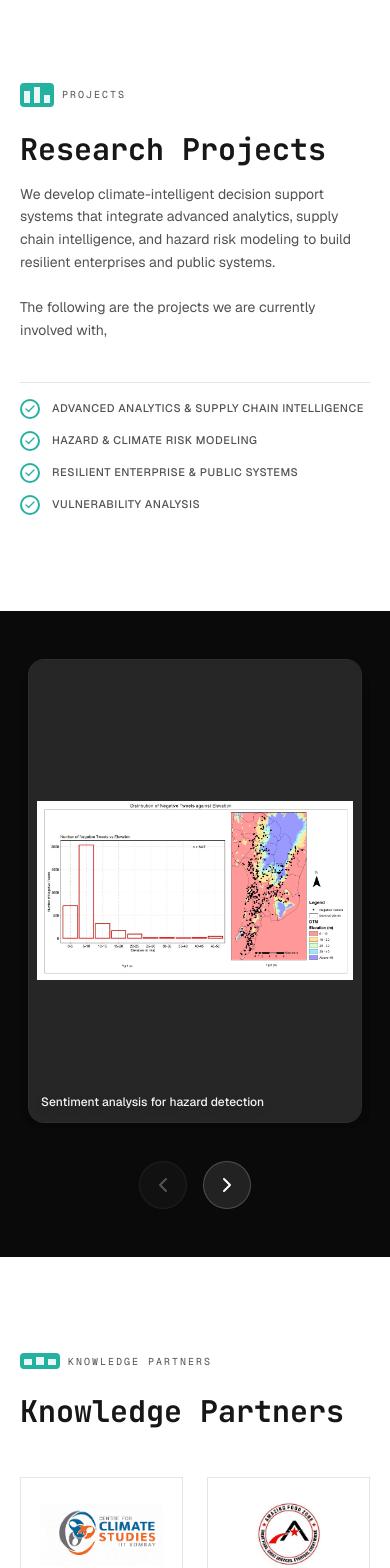
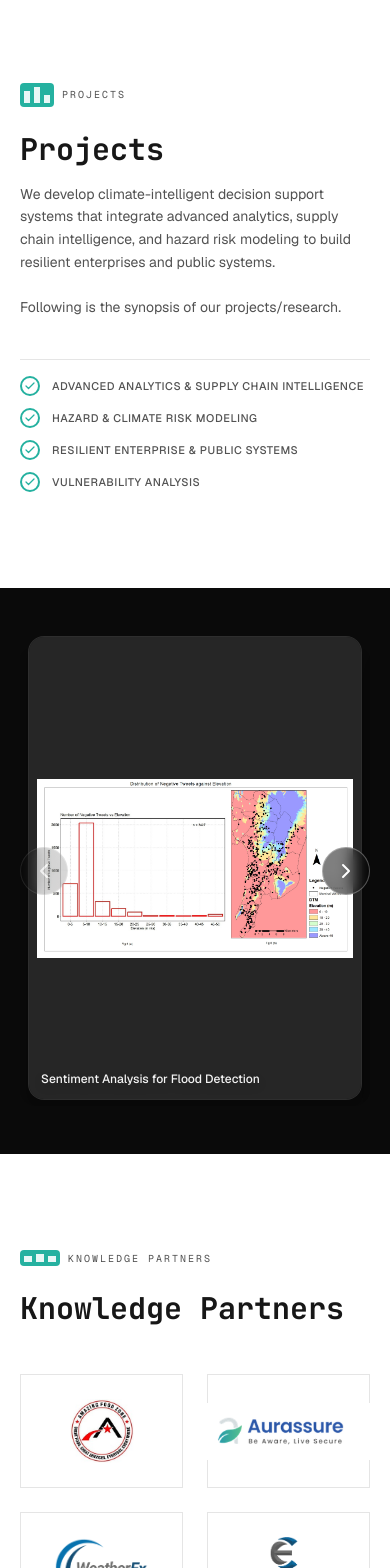
Before and after one commit to muhammedrashidx/avlokananalytics, a Next.js app: page / in a window 390 px wide. Shown: the part 3020-4588 px from the top of the page. Built offline with nearby package versions, Linux system fonts and the light colour scheme.

Commit message:
updated project section

```diff
--- a/next.config.ts
+++ b/next.config.ts
@@ -2,7 +2,7 @@ import type { NextConfig } from "next";
 
 const nextConfig: NextConfig = {
   /* config options here */
-  reactCompiler: true,
+  reactCompiler: false,
 };
 
 export default nextConfig;
--- a/src/app/not-found.tsx
+++ b/src/app/not-found.tsx
@@ -1,12 +1,14 @@
+import Link from "next/link";
+
 export default function NotFound() {
   return (
     <div className="flex min-h-screen items-center justify-center bg-muted">
       <div className="text-center">
         <h1 className="mb-4 text-4xl font-bold">404</h1>
         <p className="mb-4 text-xl text-muted-foreground">Oops! Page not found</p>
-        <a href="/" className="text-primary underline hover:text-primary/90">
+        <Link href="/" className="text-primary underline hover:text-primary/90">
           Return to Home
-        </a>
+        </Link>
       </div>
     </div>
   );
--- a/src/components/InfrastructureSection.tsx
+++ b/src/components/InfrastructureSection.tsx
@@ -18,36 +18,39 @@ const features = [
 
 const products = [
   {
-    title: "Sentiment analysis for hazard detection",
+    title: "Sentiment Analysis for Flood Detection",
     description:
-      "",
+      "We have developed NLP algorithms that can detect flooding locations through twitter feeds.",
     image: spatial_sentimentImg,
   },
   {
-    title: "Flood mapping using satellite data",
+    title: "Flood mapping and modelling",
     description:
-      "",
+      "We can develop high quality flood maps using HEC-RAS software and Satellite data.",
     image: SARImg,
   },
   {
     title: "Land use change detection",
     description:
-      "",
+      "We develop high-quality land use maps and detect the change in land cover arising from various infrastructure projects.",
     image: LanduseImg,
   },
   {
     title: "Risk and vulnerability mapping",
-    description: "",
+    description:
+      "We specialize in the assessment of risk from natural hazards and climatic extremities, particularly on urban infrastructure.",
     image: vulnerabilityImg,
   },
   {
-    title: "Network analysis for supply chain and transportation",
-    description: "",
+    title: "Network Analysis for supply chain and transportation.",
+    description:
+      "We are involved in developing techniques to measure the disruption in transportation and supply chain networks from hazards, and work towards resilience planning solutions.",
     image: networkanalysisImg,
   },
   {
     title: "Food emotion & customer feedback analytics",
-    description: "",
+    description:
+      "We enhance existing dashboards and ERP systems by integrating customer sentiment, climate, and feedback data to enable faster, more informed decision making.",
     image: foodsentimentImg,
   }
 
@@ -109,7 +112,7 @@ const InfrastructureSection = () => {
                 viewport={{ once: true }}
                 className="font-jetbrains-mono text-3xl md:text-4xl font-bold text-neutral-900 mb-4"
               >
-                Research Projects
+                Projects
               </motion.h2>
               <motion.p
                 initial={{ opacity: 0, y: 20 }}
@@ -117,7 +120,10 @@ const InfrastructureSection = () => {
                 viewport={{ once: true }}
                 className="text-sm text-neutral-600 max-w-xl leading-relaxed"
               >
-                We develop climate-intelligent decision support systems that integrate advanced analytics, supply chain intelligence, and hazard risk modeling to build resilient enterprises and public systems.<br/> <br/>The following are the projects we are currently involved with,
+                We develop climate-intelligent decision support systems that integrate advanced analytics, supply chain intelligence, and hazard risk modeling to build resilient enterprises and public systems.
+                <br />
+                <br />
+                Following is the synopsis of our projects/research.
               </motion.p>
             </div>
 
@@ -149,9 +155,9 @@ const InfrastructureSection = () => {
       {/* Bottom part: modern image gallery with gaps and hover popup */}
       <div className="bg-neutral-950 relative py-12 md:py-16">
         <div className="max-w-7xl mx-auto section-px">
-          <div className="overflow-hidden min-h-[55vh] md:min-h-0 rounded-2xl">
+          <div className="relative overflow-hidden min-h-[55vh] md:min-h-0 rounded-2xl">
             <motion.div
-              className="flex flex-nowrap h-full"
+              className="flex flex-nowrap h-full relative z-0"
               style={{ width: `${(100 * products.length) / slidesToShow}%` }}
               animate={{
                 x: `-${(100 * slideIndex) / products.length}%`,
@@ -175,7 +181,10 @@ const InfrastructureSection = () => {
                   >
                     <div className="absolute inset-0 flex items-center justify-center bg-neutral-800 p-2">
                       <img
-                        src={(product.image as any).src ?? (product.image as unknown as string)}
+                        src={
+                          (product.image as any).src ??
+                          (product.image as unknown as string)
+                        }
                         alt={product.title}
                         className="max-w-full max-h-full w-auto h-auto object-contain"
                       />
@@ -187,16 +196,15 @@ const InfrastructureSection = () => {
                 </div>
               ))}
             </motion.div>
-          </div>
 
-          {/* Left / Right arrows */}
+            {/* Left / Right arrows (side-positioned) */}
             {products.length > slidesToShow && (
-            <div className="flex justify-center gap-4 mt-8">
+              <>
                 <button
                   type="button"
                   onClick={goPrev}
                   disabled={slideIndex === 0}
-                className="w-12 h-12 rounded-full bg-white/10 hover:bg-primary border border-white/20 hover:border-primary text-white disabled:opacity-30 disabled:pointer-events-none flex items-center justify-center cursor-pointer transition-colors"
+                  className="absolute left-0 top-1/2 -translate-y-1/2 z-50 w-12 h-12 rounded-full bg-black/50 backdrop-blur-sm hover:bg-primary border border-white/30 hover:border-primary text-white disabled:opacity-30 disabled:pointer-events-none flex items-center justify-center cursor-pointer transition-colors"
                   aria-label="Previous projects"
                 >
                   <ChevronLeft className="w-6 h-6" />
@@ -205,13 +213,14 @@ const InfrastructureSection = () => {
                   type="button"
                   onClick={goNext}
                   disabled={slideIndex >= maxIndex}
-                className="w-12 h-12 rounded-full bg-white/10 hover:bg-primary border border-white/20 hover:border-primary text-white disabled:opacity-30 disabled:pointer-events-none flex items-center justify-center cursor-pointer transition-colors"
+                  className="absolute right-0 top-1/2 -translate-y-1/2 z-50 w-12 h-12 rounded-full bg-black/50 backdrop-blur-sm hover:bg-primary border border-white/30 hover:border-primary text-white disabled:opacity-30 disabled:pointer-events-none flex items-center justify-center cursor-pointer transition-colors"
                   aria-label="Next projects"
                 >
                   <ChevronRight className="w-6 h-6" />
                 </button>
+              </>
+            )}
           </div>
-          )}
         </div>
       </div>
 
--- a/src/components/KnowledgePartnersSection.tsx
+++ b/src/components/KnowledgePartnersSection.tsx
@@ -4,7 +4,7 @@ import { motion } from "framer-motion";
 
 const PARTNERS: { slug: string; ext?: string }[] = [
 
-  { slug: "CCS_IITB" },
+
   // NOTE: Filenames in /public/partners are case-sensitive on Cloudflare (Linux).
   // Keep `slug` matching the exact filename (without extension).
   { slug: "amazing", ext: "jpg" },
--- a/src/components/Navbar.tsx
+++ b/src/components/Navbar.tsx
@@ -1,4 +1,5 @@
 import { useState } from "react";
+import Link from "next/link";
 import { Menu, X } from "lucide-react";
 import { Button } from "@/components/ui/button";
 import { useRequestPilotDialog } from "@/components/RequestPilotDialog";
@@ -22,9 +23,9 @@ const Navbar = () => {
   return (
     <nav className="sticky top-0 z-50 bg-white backdrop-blur-xl border-b border-zinc-200">
       <div className="max-w-7xl mx-auto section-px flex items-center justify-between h-20">
-        <a href="/" className="font-orbitron text-2xl font-bold tracking-tight text-zinc-900">
+        <Link href="/" className="font-orbitron text-2xl font-bold tracking-tight text-zinc-900">
           AVLOKAN ANALYTICS
-        </a>
+        </Link>
 
         <div className="hidden lg:flex items-center gap-2">
           {navItems.map((item) =>
```
Also changed, not shown: pnpm-workspace.yaml (line endings or trailing spaces). Lines whose indentation alone changed are shown as unchanged.
